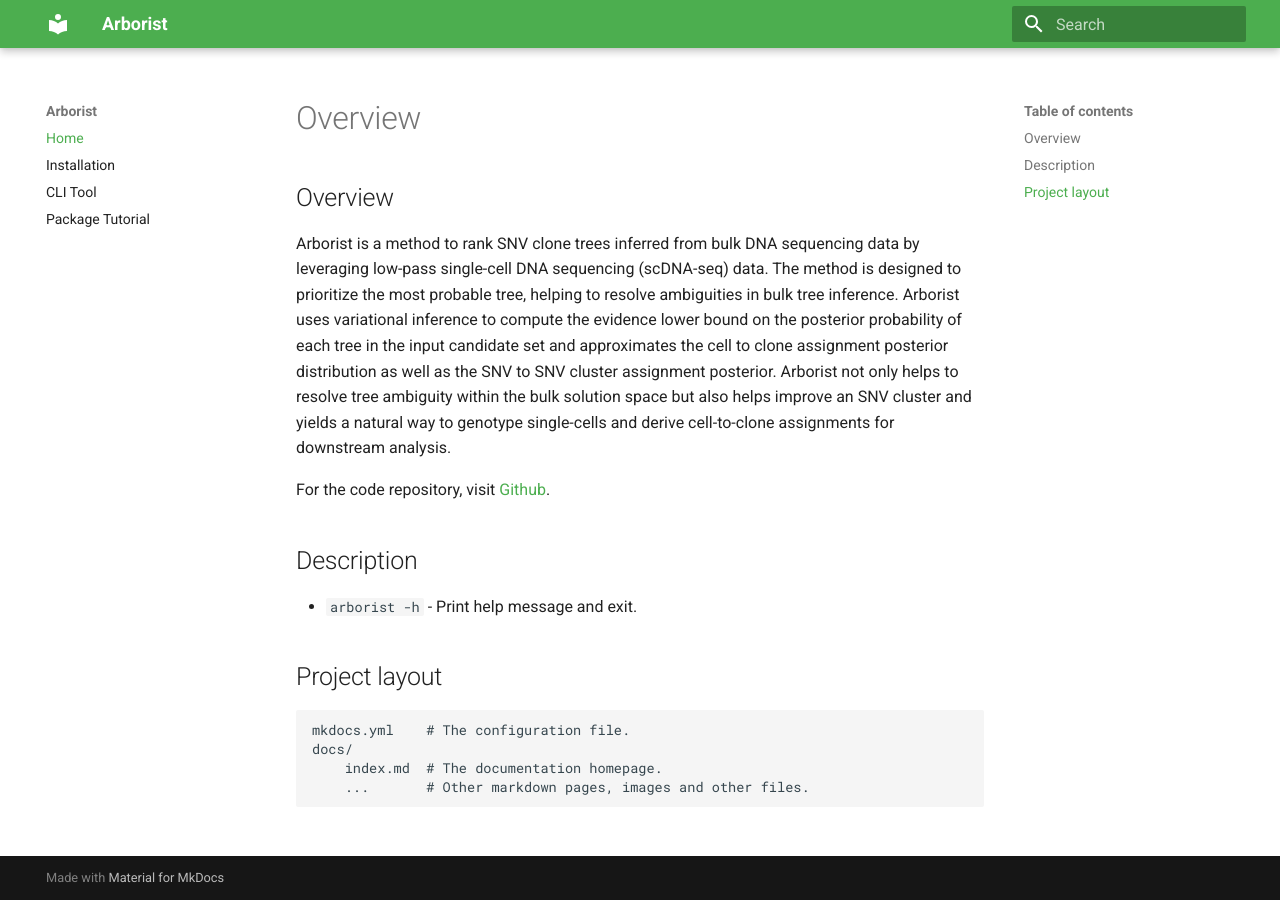
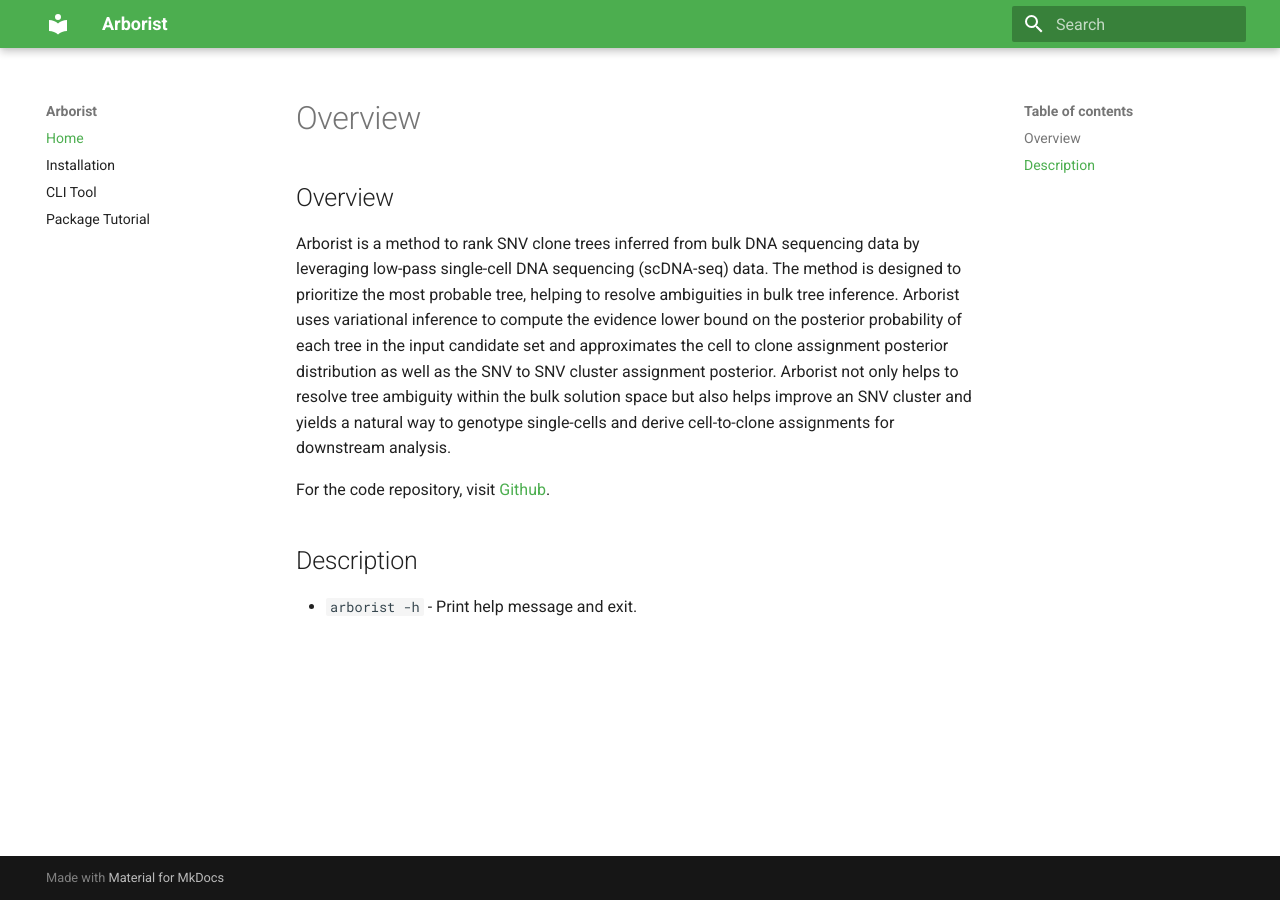
Before and after one commit to VanLoo-lab/Arborist, an MkDocs documentation site: the page built from docs/index.md, in a window 1280 px wide. Built offline with MkDocs 1.6.1 and Material for MkDocs 9.7.7, drawn with Linux system fonts in a browser that asks for light colours.

```diff
--- a/docs/index.md
+++ b/docs/index.md
@@ -9,10 +9,3 @@ For the code repository, visit [Github](https://github.com/VanLoo-lab/Arborist).
 ## Description
 
 * `arborist -h` - Print help message and exit.
-
-## Project layout
-
-    mkdocs.yml    # The configuration file.
-    docs/
-        index.md  # The documentation homepage.
-        ...       # Other markdown pages, images and other files.
```
Also changed, not shown: README.md (+3 -0 lines).
